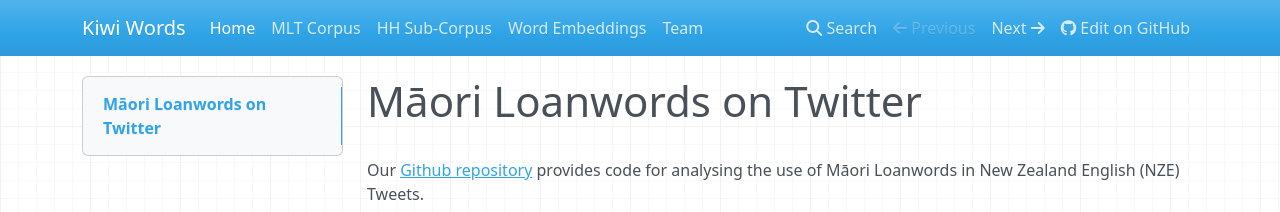
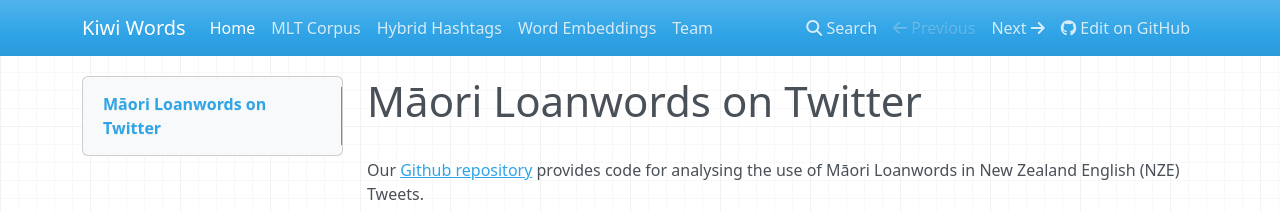
Before and after one commit to Waikato/kiwiwords, an MkDocs documentation site: the page built from docs/index.md, in a window 1280 px wide. Shown: the top 212 px of the page. Built offline with MkDocs 1.6.1, drawn with Linux system fonts in a browser that asks for light colours; nearby versions of some CDN libraries.

Commit message:
Update mkdocs.yml

```diff
--- a/mkdocs.yml
+++ b/mkdocs.yml
@@ -6,6 +6,6 @@ site_description: Kiwi Words
 nav:
     - Home: index.md
     - MLT Corpus: corpus.md
-    - HH Sub-Corpus : hh_corpus.md
+    - Hybrid Hashtags: hh_corpus.md
     - Word Embeddings: word_vectors.md
     - Team: team.md
```
